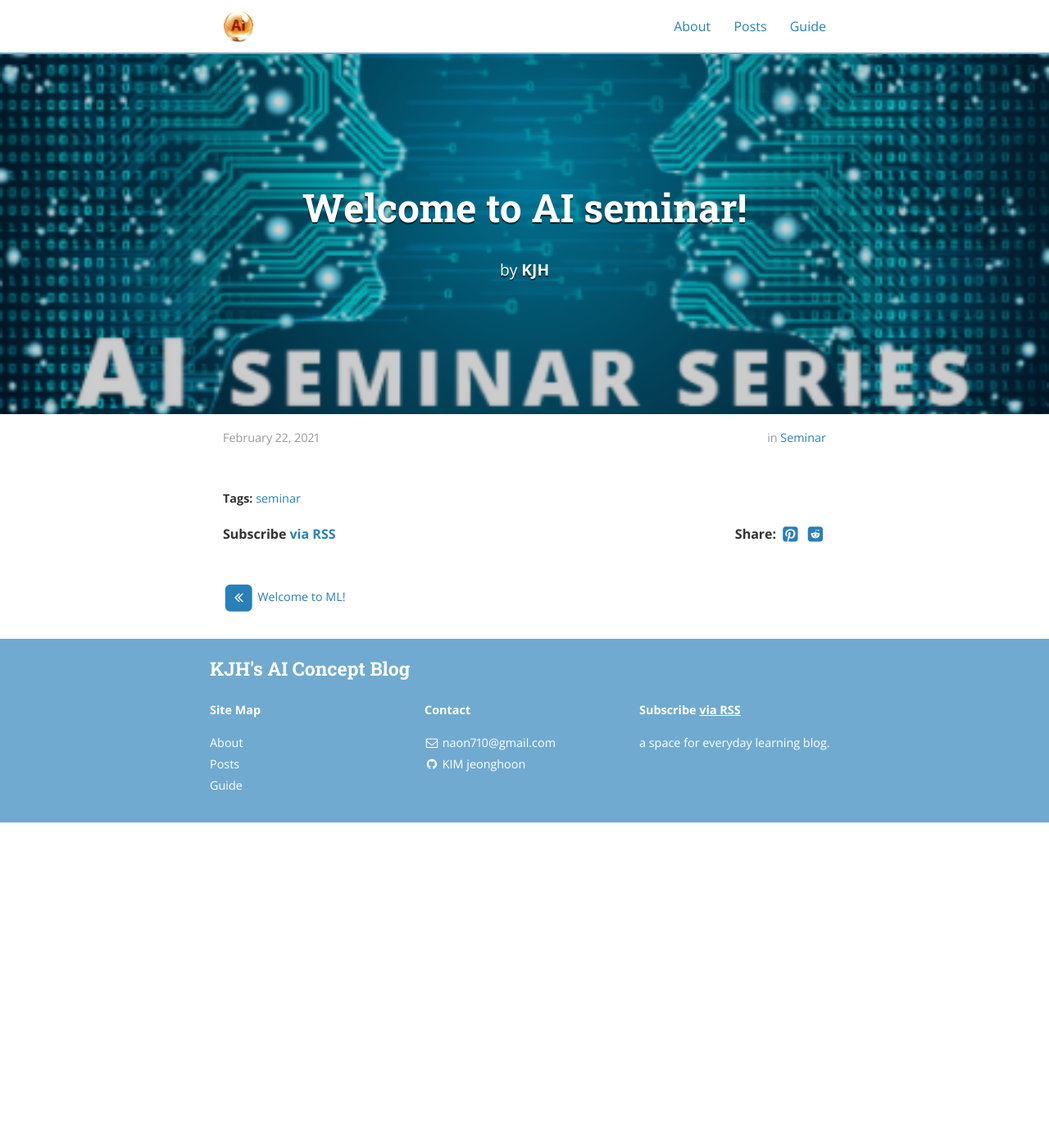
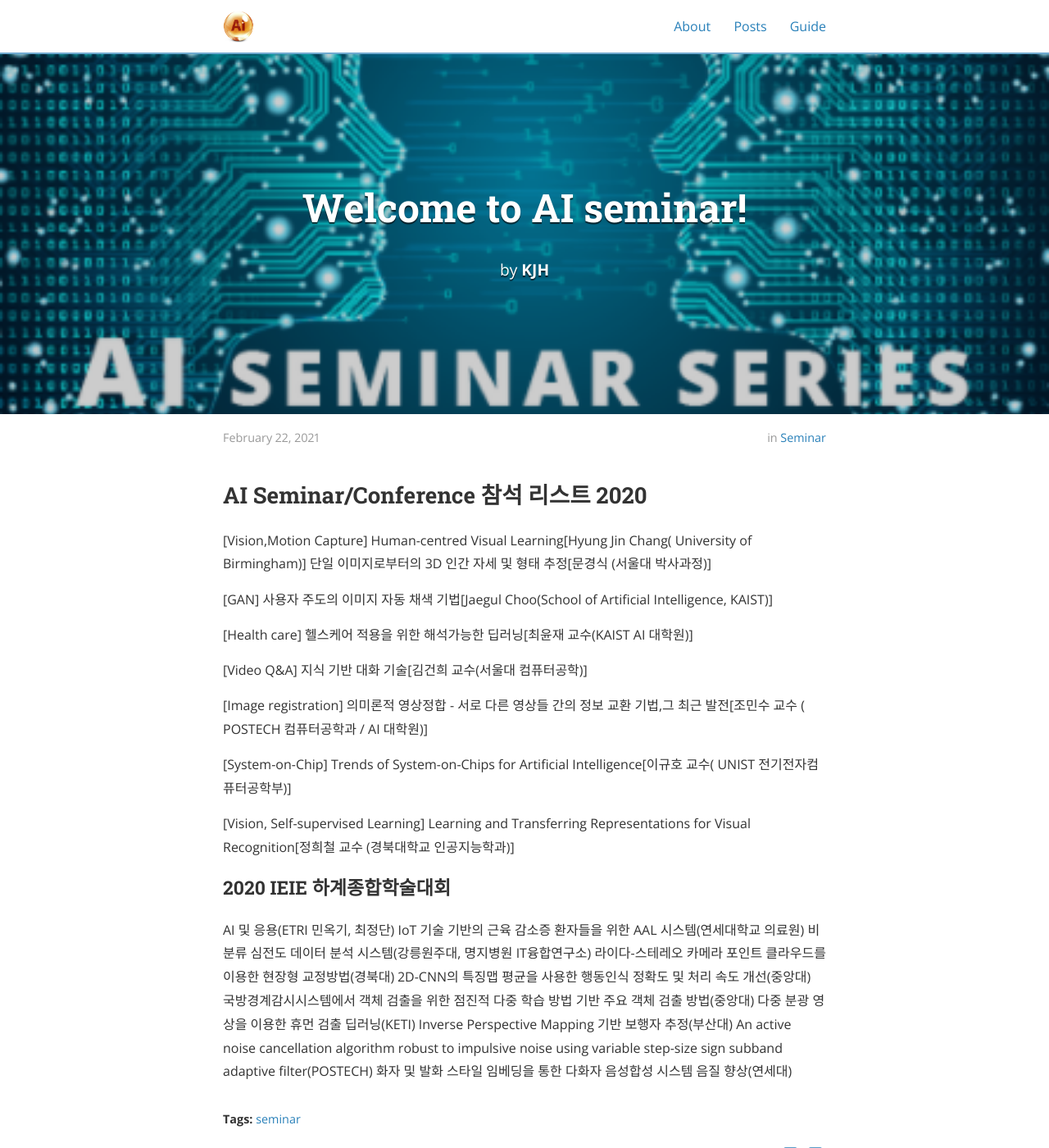
Before and after one commit to jeonghoonkim1211/jeonghoonkim1211.github.io, a Jekyll site: the page built from _posts/2021-02-22-seminar1.md, in a window 1280 px wide and 1400 px high. Shown: the whole window at 82% size. Built offline with Jekyll 4.4.1, drawn with Linux system fonts in a browser that asks for light colours; nearby versions of some CDN libraries.

Commit message:
Update 2021-02-22-seminar1.md

```diff
--- a/_posts/2021-02-22-seminar1.md
+++ b/_posts/2021-02-22-seminar1.md
@@ -7,3 +7,38 @@ categories: seminar
 tags:	seminar
 cover:  "/assets/seminar1.png"
 ---
+
+## AI Seminar/Conference 참석 리스트 2020
+[Vision,Motion Capture]
+Human-centred Visual Learning[Hyung Jin Chang( University of Birmingham)]
+단일 이미지로부터의 3D 인간 자세 및 형태 추정[문경식 (서울대 박사과정)]
+
+[GAN]
+사용자 주도의 이미지 자동 채색 기법[Jaegul Choo(School of Artificial Intelligence, KAIST)]
+
+[Health care]
+헬스케어 적용을 위한 해석가능한 딥러닝[최윤재 교수(KAIST AI 대학원)]
+
+[Video Q&A]
+지식 기반 대화 기술[김건희 교수(서울대 컴퓨터공학)]
+
+[Image registration]
+의미론적 영상정합 - 서로 다른 영상들 간의 정보 교환 기법,그 최근 발전[조민수 교수 ( POSTECH 컴퓨터공학과 / AI 대학원)]
+
+[System-on-Chip]
+Trends of System-on-Chips for Artificial Intelligence[이규호 교수( UNIST 전기전자컴퓨터공학부)]
+
+[Vision, Self-supervised Learning]
+Learning and Transferring Representations for Visual Recognition[정희철 교수 (경북대학교 인공지능학과)]
+
+### 2020 IEIE 하계종합학술대회
+AI 및 응용(ETRI 민옥기, 최정단)
+IoT 기술 기반의 근육 감소증 환자들을 위한 AAL 시스템(연세대학교 의료원)
+비분류 심전도 데이터 분석 시스템(강릉원주대, 명지병원 IT융합연구소)
+라이다-스테레오 카메라 포인트 클라우드를 이용한 현장형 교정방법(경북대)
+2D-CNN의 특징맵 평균을 사용한 행동인식 정확도 및 처리 속도 개선(중앙대)
+국방경계감시시스템에서 객체 검출을 위한 점진적 다중 학습 방법 기반 주요 객체 검출 방법(중앙대)
+다중 분광 영상을 이용한 휴먼 검출 딥러닝(KETI)
+Inverse Perspective Mapping 기반 보행자 추정(부산대)
+An active noise cancellation algorithm robust to impulsive noise using variable step-size sign subband adaptive filter(POSTECH)
+화자 및 발화 스타일 임베딩을 통한 다화자 음성합성 시스템 음질 향상(연세대)
```
